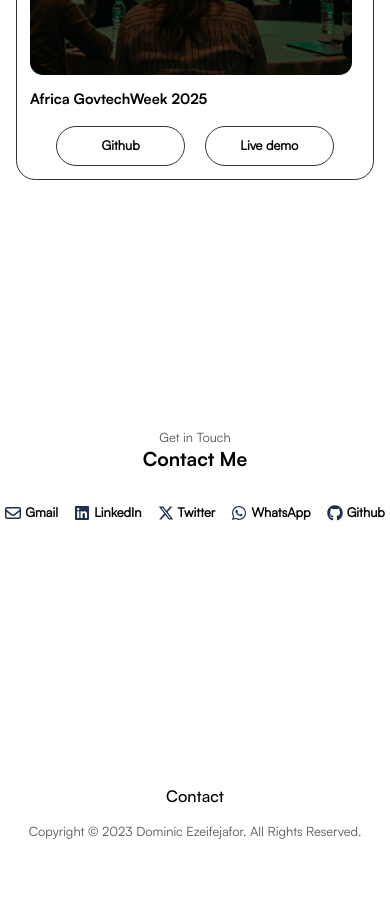
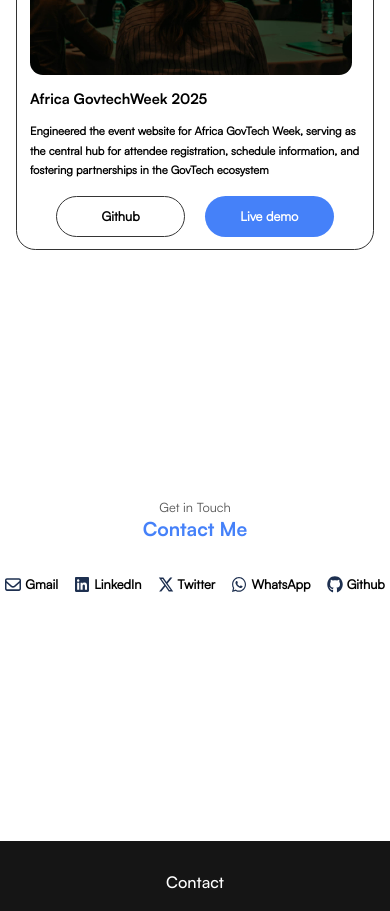
Before and after one commit to Savio234/Portfolio, a React (Create React App) app: page / in a window 390 px wide. Shown: the part 3680-4591 px from the top of the page. Before the commit the page ends 4553 px from the top, so only its background shows below. Built offline with nearby package versions, Linux system fonts and the light colour scheme.

Commit message:
footer section, projects section

```diff
--- a/src/components/Contact/Contact.css
+++ b/src/components/Contact/Contact.css
@@ -9,8 +9,9 @@
 }
 .contact-container h1 {
     font-size: 4.8rem;
-    line-height: 5rem;
+    line-height: 5.6rem;
     font-family: 'satoshi-bold';
+    color: #4581F9;
 }
 .contact-icon {
     width: 3.2rem;
@@ -31,6 +32,7 @@
 @media screen and (max-width: 1023px) {
     .contact-container h1 {
         font-size: 4rem;
+        line-height: 5rem;
     }
 }
 
@@ -62,6 +64,6 @@
 @media screen and (max-width: 485px) {
     .contact-container h1 {
         font-size: 2.4rem;
-        line-height: 3rem;
+        line-height: 3.2rem;
     }
 }
--- a/src/components/Footer/Footer.css
+++ b/src/components/Footer/Footer.css
@@ -1,8 +1,9 @@
-.footer-container {
-    margin: 2rem 0 4rem;
+.footer-wrapper {
+    background: #151515;
+    padding: 4rem 0 8rem;
 }
 .footer-container p {
-    color: #555;
+    color: #FFF;
     font-family: 'satoshi';
 }
 .footer-container nav {
@@ -15,6 +16,7 @@
     font-size: 2.4rem;
     line-height: 3.2rem;
     font-family: 'satoshi-medium';
+    color: #FFF;
 }
 
 @media screen and (max-width: 1023px) {
--- a/src/components/Footer/Footer.jsx
+++ b/src/components/Footer/Footer.jsx
@@ -4,7 +4,7 @@ import './Footer.css'
 
 const Footer = () => {
   return (
-    <div id='footer'>
+    <footer id='footer' className='footer-wrapper'>
       <div className="footer-container">
         <nav className='flex align-center'>
           <ul className='flex flex-center footer-nav-list'>
@@ -18,10 +18,10 @@ const Footer = () => {
           </ul>
         </nav>
         <p className='center'>
-          Copyright © 2023 Dominic Ezeifejafor. All Rights Reserved.
+          Copyright © 2024 Dominic Ezeifejafor. All Rights Reserved.
         </p>
       </div>
-    </div>
+    </footer>
   )
 }
 
--- a/src/components/Nav/Nav.css
+++ b/src/components/Nav/Nav.css
@@ -24,7 +24,6 @@
     justify-content: center;
     cursor: pointer;
     background: #4581F9;
-    /* background: rgb(115,147,233); */
 }
 .nav-list-item:hover {
     background: #7393e9;
--- a/src/components/Projects/ProjectCard/ProjectCard.css
+++ b/src/components/Projects/ProjectCard/ProjectCard.css
@@ -90,5 +90,21 @@
 }
 
 @media screen and (max-width: 485px) {
-
+    .projectCard:hover {
+        translate: 0 0;
+    }
+    .git-btn:hover {
+        background: #4581F9;
+        border: 0;
+    }
+    .git-btn:hover h6 {
+        color: #FFF;
+    }
+    .live-btn {
+        background: #4581F9;
+        border: 0;
+    }
+    .live-btn h6 {
+        color: #FFF;
+    }
 }
--- a/src/components/Projects/ProjectCard/ProjectCard.jsx
+++ b/src/components/Projects/ProjectCard/ProjectCard.jsx
@@ -15,12 +15,12 @@ const ProjectCard = ({img, title, subtext, repoLink, demoLink}) => {
         </div>
         <div className="btns flex align-center">
             <a target='_blank' rel='noreferrer' href={`${repoLink}`}>
-                <div className="card-btn flex align-center">
+                <div className="card-btn flex align-center git-btn">
                     <h6 className='card_btn-text'>Github</h6>
                 </div>
             </a>
             <a target='_blank' rel='noreferrer' href={demoLink}>
-                <div className="card-btn flex align-center">
+                <div className="card-btn flex align-center live-btn">
                     <h6 className='card_btn-text'>Live demo</h6>
                 </div>
             </a>
--- a/src/mock/projectData.js
+++ b/src/mock/projectData.js
@@ -17,17 +17,18 @@ export default [
         repoLink: 'https://github.com/sippydrinks/Sippy-blog',
         demoLink: 'https://sippy-blog.vercel.app/',
     },
+    {
+        projectName: 'Africa GovtechWeek 2025',
+        projectImg: IMG1,
+        subtext: 'Engineered the event website for Africa GovTech Week, serving as the central hub for attendee registration, schedule information, and fostering partnerships in the GovTech ecosystem',
+        repoLink: 'https://github.com/Techmybrand/govtech-africa',
+        demoLink: 'https://www.africagovtechweek.com',
+    },
     // {
     //     projectName: 'Sippy Admin',
     //     projectImg: IMG3,
-    //     subtext: 'A modern admin dashboard',
+    //     subtext: 'Developed an intuitive and robust admin dashboard, streamlining the operational workflow of a rapidly growing drink e-commerce service. The platform provides administrators with powerful tools for detailed order management, dynamic product catalog updates, oversee customer accounts and precise inventory control, significantly enhancing efficiency for event deliveries nationwide.',
     //     repoLink: 'https://github.com/sippydrinks/Sippy-blog',
     //     demoLink: 'https://sippy-blog.vercel.app/',
     // },
-    {
-        projectName: 'Africa GovtechWeek 2025',
-        projectImg: IMG1,
-        repoLink: 'https://github.com/Techmybrand/govtech-africa',
-        demoLink: 'https://www.africagovtechweek.com',
-    },
 ]
--- a/src/pages/Home.jsx
+++ b/src/pages/Home.jsx
@@ -3,14 +3,14 @@ import { Hero, About, Experience, Contact, Footer, Projects } from '../component
 
 const HomePage = () => {
   return (
-    <div>
+    <>
       <Hero />
       <About />
       <Experience />
       <Projects />
       <Contact />
       <Footer />
-    </div>
+    </>
   )
 }
 
--- a/src/pages/projects.jsx
+++ b/src/pages/projects.jsx
@@ -1,9 +1,13 @@
 import React from 'react'
-import Project from '../components/Projects/Projects'
+// import Project from '../components/Projects/Projects'
+import { Footer } from '../components'
 
 const Projects = () => {
   return (
-    <Project />
+    <>
+      {/* <ProjectsComponent /> */}
+      <Footer />
+    </>
   )
 }
 
```
